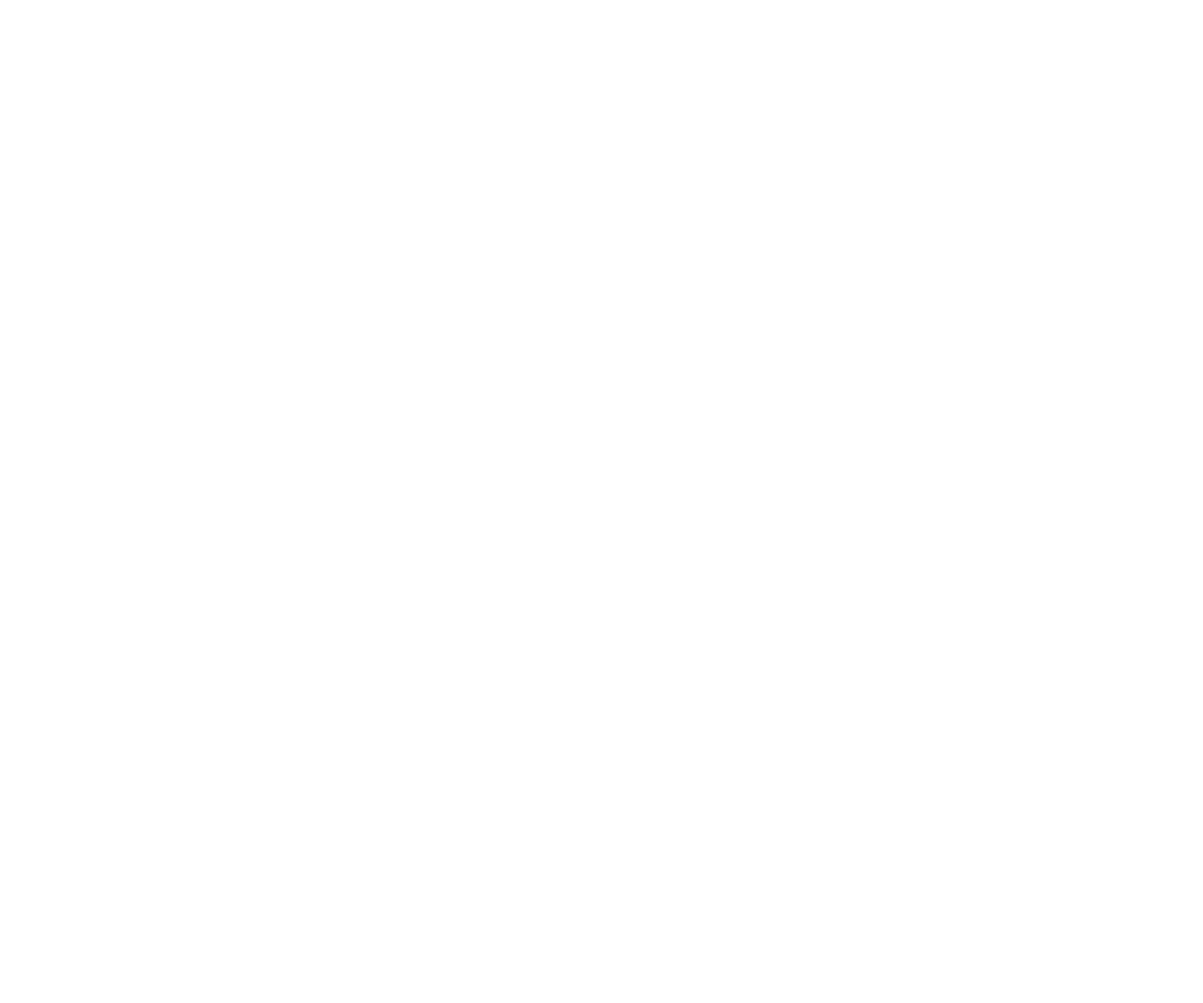
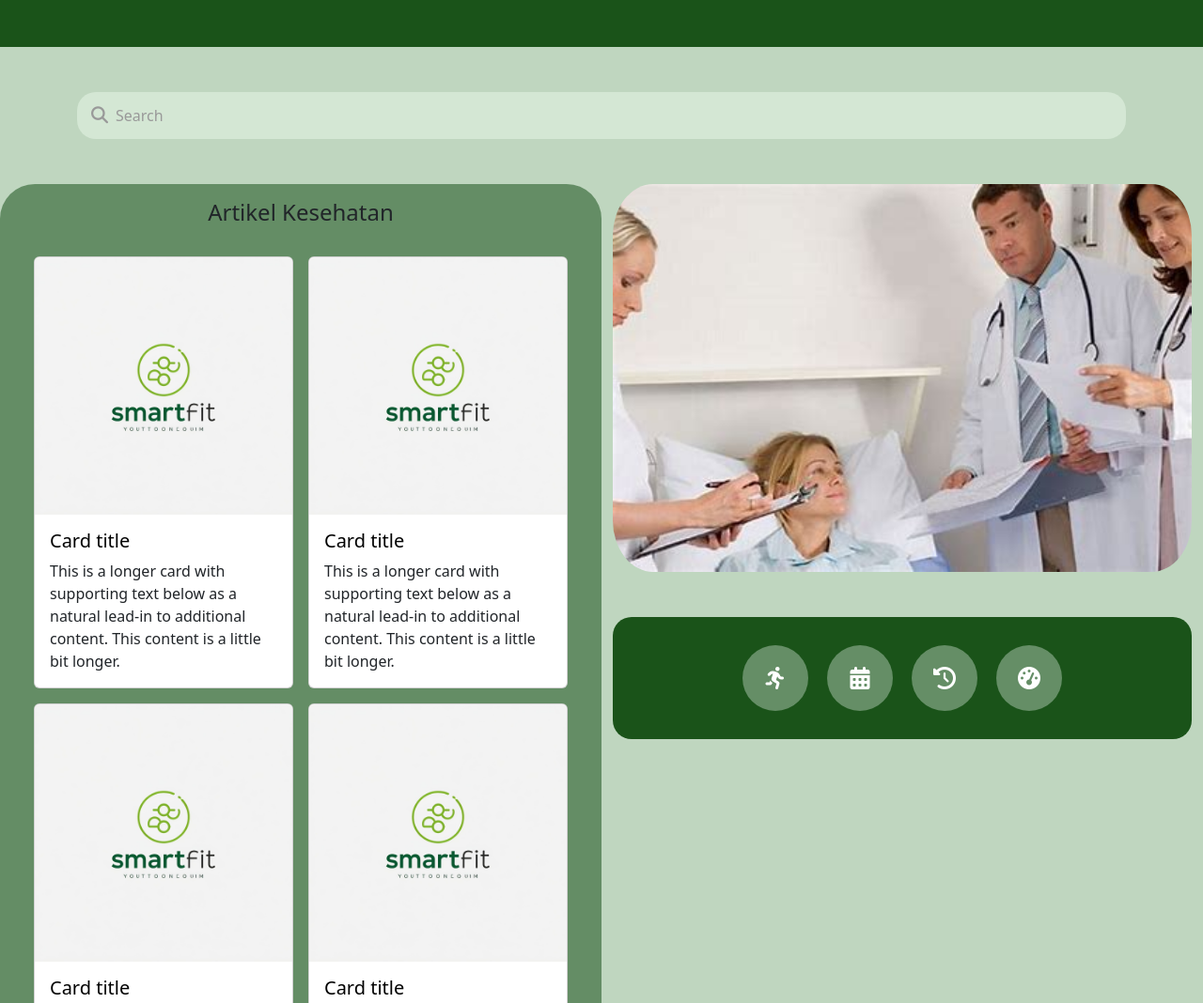
Before and after one commit to 122140168-ElkanaJnrManullang/IB_4_RB, a plain HTML site: page index.html in a window 1280 px wide. Shown: the top 1068 px of the page at 94% size. Before the commit the page ends 800 px from the top, so only its background shows below. Drawn offline with nearby package versions, Linux system fonts and the light colour scheme.

Commit message:
home page + log in page done

```diff
--- a/index.html
+++ b/index.html
@@ -5,18 +5,94 @@
     <meta charset="UTF-8">
     <meta name="viewport" content="width=device-width, initial-scale=1.0">
     <title>Document</title>
-    <link rel="stylesheet" href="style.css">
+    <link rel="stylesheet" href="/style.css">
     <link href="https://cdn.jsdelivr.net/npm/bootstrap@5.3.3/dist/css/bootstrap.min.css" rel="stylesheet"
         integrity="sha384-QWTKZyjpPEjISv5WaRU9OFeRpok6YctnYmDr5pNlyT2bRjXh0JMhjY6hW+ALEwIH" crossorigin="anonymous">
+    <link rel="stylesheet" href="https://cdnjs.cloudflare.com/ajax/libs/font-awesome/6.7.1/css/all.min.css"
+        integrity="sha512-5Hs3dF2AEPkpNAR7UiOHba+lRSJNeM2ECkwxUIxC1Q/FLycGTbNapWXB4tP889k5T5Ju8fs4b1P5z/iB4nMfSQ=="
+        crossorigin="anonymous" referrerpolicy="no-referrer" />
 </head>
 
 <body>
+    <div class="rectangle"></div>
+    <div class="container mt-5">
+        <div class="search-box">
+            <i class="fas fa-search"></i>
+            <input type="text" placeholder="Search">
+        </div>
+    </div>
+    <div class="container-fluid d-flex justify-content-center align-items-center mt-5">
+        <div class="row">
+            <div class="col-md-6 left-box">
+                <h4 class="text-center m-3">Artikel Kesehatan</h4>
+                <div class="row row-cols-1 row-cols-md-2 g-3 m-3">
+                    <div class="col">
+                        <div class="card">
+                            <img src="/Assets/logo.jpg" class="card-img-top" alt="...">
+                            <div class="card-body">
+                                <h5 class="card-title"><a href="">Card title</a></h5>
+                                <p class="card-text">This is a longer card with supporting text below as a natural
+                                    lead-in to additional content. This content is a little bit longer.</p>
+                            </div>
+                        </div>
+                    </div>
+                    <div class="col">
+                        <div class="card">
+                            <img src="/Assets/logo.jpg" class="card-img-top" alt="...">
+                            <div class="card-body">
+                                <h5 class="card-title"><a href="">Card title</a></h5>
+                                <p class="card-text">This is a longer card with supporting text below as a natural
+                                    lead-in to additional content. This content is a little bit longer.</p>
+                            </div>
+                        </div>
+                    </div>
+                    <div class="col">
+                        <div class="card">
+                            <img src="/Assets/logo.jpg" class="card-img-top" alt="...">
+                            <div class="card-body">
+                                <h5 class="card-title"><a href="">Card title</a></h5>
+                                <p class="card-text">This is a longer card with supporting text below as a natural
+                                    lead-in to additional content.</p>
+                            </div>
+                        </div>
+                    </div>
+                    <div class="col">
+                        <div class="card">
+                            <img src="/Assets/logo.jpg" class="card-img-top" alt="...">
+                            <div class="card-body">
+                                <h5 class="card-title"><a href="">Card title</a></h5>
+                                <p class="card-text">This is a longer card with supporting text below as a natural
+                                    lead-in to additional content.</p>
+                            </div>
+                        </div>
+                    </div>
+                </div>
+            </div>
+            <div class="col-md-6 right-box">
+                <div class="row align-items-center">
+                    <img src="/Assets/doctor.jpeg" alt="">
+                </div>
+                <div class="custom-container mt-5">
+                    <a href="#" class="custom-button">
+                        <i class="fas fa-running"></i>
+                    </a>
+                    <a href="#" class="custom-button">
+                        <i class="fas fa-calendar-alt"></i>
+                    </a>
+                    <a href="#" class="custom-button">
+                        <i class="fas fa-history"></i>
+                    </a>
+                    <a href="#" class="custom-button">
+                        <i class="fas fa-tachometer-alt"></i>
+                    </a>
+                </div>
+            </div>
+        </div>
 
 
-
-    <script src="https://cdn.jsdelivr.net/npm/bootstrap@5.3.3/dist/js/bootstrap.bundle.min.js"
-        integrity="sha384-YvpcrYf0tY3lHB60NNkmXc5s9fDVZLESaAA55NDzOxhy9GkcIdslK1eN7N6jIeHz"
-        crossorigin="anonymous"></script>
+        <script src="https://cdn.jsdelivr.net/npm/bootstrap@5.3.3/dist/js/bootstrap.bundle.min.js"
+            integrity="sha384-YvpcrYf0tY3lHB60NNkmXc5s9fDVZLESaAA55NDzOxhy9GkcIdslK1eN7N6jIeHz"
+            crossorigin="anonymous"></script>
 </body>
 
 </html>
--- a/style.css
+++ b/style.css
@@ -0,0 +1,83 @@
+body {
+  background: rgba(128, 175, 129, 0.5) !important;
+}
+
+a {
+  text-decoration: none !important;
+  color: black !important;
+}
+
+a:hover {
+  color: blue !important;
+}
+
+.rectangle {
+  background: rgba(26, 83, 25, 1);
+  height: 50px;
+}
+
+.left-box {
+  background: rgba(11, 70, 12, 0.5);
+  border-radius: 37px;
+}
+
+.right-box img {
+  border-radius: 55px;
+}
+
+.custom-button {
+  width: 70px;
+  height: 70px;
+  background: rgba(101, 142, 102, 1);
+  border-radius: 50%;
+  display: flex;
+  align-items: center;
+  justify-content: center;
+  margin: 10px;
+  transition: transform 0.2s, background-color 0.2s;
+}
+
+.custom-button:hover {
+  transform: scale(1.1);
+  background-color: #2f4f2f;
+}
+
+.custom-container {
+  display: flex;
+  justify-content: center;
+  align-items: center;
+  background: rgba(26, 83, 25, 1);
+  padding: 20px;
+  border-radius: 20px;
+}
+
+.custom-button i {
+  color: white;
+  font-size: 24px;
+}
+
+.search-box {
+  display: flex;
+  align-items: center;
+  background-color: #d4e7d4;
+  border-radius: 20px;
+  padding: 5px 15px;
+}
+
+.search-box input {
+  border: none;
+  outline: none;
+  background-color: transparent;
+  flex-grow: 1;
+  padding: 8px;
+  font-size: 16px;
+}
+
+.search-box input::placeholder {
+  color: #999;
+}
+
+.search-box .fa-search {
+  color: #999;
+  font-size: 18px;
+}
```
Also changed, not shown: Assets/doctor.jpeg (added).
